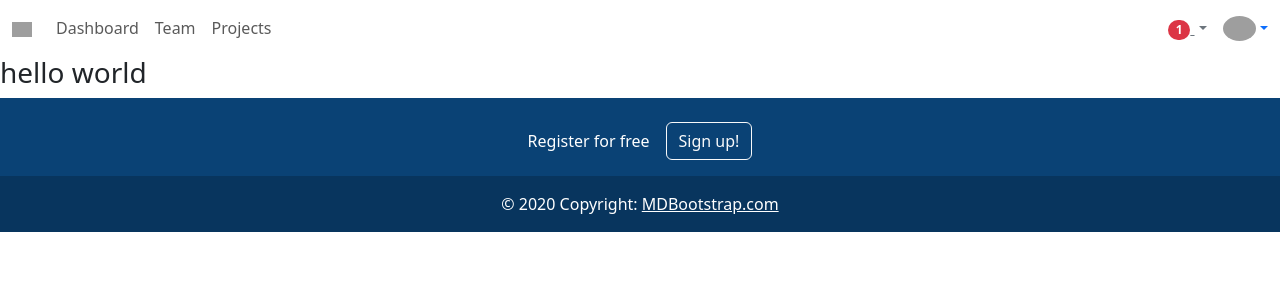
After one commit to DhananjayanOnline/social-network, a Django app: page /web/index/ in a window 1280 px wide. The commit adds this page. Shown: the top 300 px of the page. Run offline with Django 4.2, Linux system fonts and the light colour scheme; grey boxes are pictures that could not be loaded.

Commit message:
index page updating

```diff
--- a/api/models.py
+++ b/api/models.py
@@ -13,7 +13,7 @@ class Posts(models.Model):
     @property
     def comment(self):
         return self.comments_set.all()
-
+    @property
     def likes(self):
         return self.like.all().count()
 
--- a/webapp/forms.py
+++ b/webapp/forms.py
@@ -18,4 +18,17 @@ class UserRegistrationForm(UserCreationForm):
 
 class LoginForm(forms.Form):
     username = forms.CharField()
-    password = forms.CharField()
+    password = forms.CharField(widget=forms.PasswordInput(attrs={"class":"form-control"}))
+
+class PostForm(forms.ModelForm):
+    class Meta:
+        model = Posts
+        fields = [
+            'title',
+            'image',
+        ]
+
+        widgets = {
+            'title':forms.TextInput(attrs={"class":"form-control"}),
+            'image':forms.FileInput(attrs={"class":"form-control"}),
+        }
--- a/webapp/templates/base.html
+++ b/webapp/templates/base.html
@@ -1,12 +1,182 @@
 <!DOCTYPE html>
 <html lang="en">
-<head>
-    <meta charset="UTF-8">
-    <meta http-equiv="X-UA-Compatible" content="IE=edge">
-    <meta name="viewport" content="width=device-width, initial-scale=1.0">
+  <head>
+    <meta charset="UTF-8" />
+    <meta http-equiv="X-UA-Compatible" content="IE=edge" />
+    <meta name="viewport" content="width=device-width, initial-scale=1.0" />
+    <link
+      href="https://cdn.jsdelivr.net/npm/bootstrap@5.3.0-alpha1/dist/css/bootstrap.min.css"
+      rel="stylesheet"
+      integrity="sha384-GLhlTQ8iRABdZLl6O3oVMWSktQOp6b7In1Zl3/Jr59b6EGGoI1aFkw7cmDA6j6gD"
+      crossorigin="anonymous"
+    />
     <title>Social Network</title>
-</head>
-<body>
+  </head>
 
-</body>
+  <body>
+    <!-- Navbar -->
+    <nav class="navbar navbar-expand-lg navbar-light bg-white">
+      <!-- Container wrapper -->
+      <div class="container-fluid">
+        <!-- Toggle button -->
+        <button
+          class="navbar-toggler"
+          type="button"
+          data-mdb-toggle="collapse"
+          data-mdb-target="#navbarSupportedContent"
+          aria-controls="navbarSupportedContent"
+          aria-expanded="false"
+          aria-label="Toggle navigation"
+        >
+          <i class="fas fa-bars"></i>
+        </button>
+
+        <!-- Collapsible wrapper -->
+        <div class="collapse navbar-collapse" id="navbarSupportedContent">
+          <!-- Navbar brand -->
+          <a class="navbar-brand mt-2 mt-lg-0" href="#">
+            <img
+              src="https://mdbcdn.b-cdn.net/img/logo/mdb-transaprent-noshadows.webp"
+              height="15"
+              alt="MDB Logo"
+              loading="lazy"
+            />
+          </a>
+          <!-- Left links -->
+          <ul class="navbar-nav me-auto mb-2 mb-lg-0">
+            <li class="nav-item">
+              <a class="nav-link" href="#">Dashboard</a>
+            </li>
+            <li class="nav-item">
+              <a class="nav-link" href="#">Team</a>
+            </li>
+            <li class="nav-item">
+              <a class="nav-link" href="#">Projects</a>
+            </li>
+          </ul>
+          <!-- Left links -->
+        </div>
+        <!-- Collapsible wrapper -->
+
+        <!-- Right elements -->
+        <div class="d-flex align-items-center">
+          <!-- Icon -->
+          <a class="link-secondary me-3" href="#">
+            <i class="fas fa-shopping-cart"></i>
+          </a>
+
+          <!-- Notifications -->
+          <div class="dropdown">
+            <a
+              class="link-secondary me-3 dropdown-toggle hidden-arrow"
+              href="#"
+              id="navbarDropdownMenuLink"
+              role="button"
+              data-mdb-toggle="dropdown"
+              aria-expanded="false"
+            >
+              <i class="fas fa-bell"></i>
+              <span class="badge rounded-pill badge-notification bg-danger"
+                >1</span
+              >
+            </a>
+            <ul
+              class="dropdown-menu dropdown-menu-end"
+              aria-labelledby="navbarDropdownMenuLink"
+            >
+              <li>
+                <a class="dropdown-item" href="#">Some news</a>
+              </li>
+              <li>
+                <a class="dropdown-item" href="#">Another news</a>
+              </li>
+              <li>
+                <a class="dropdown-item" href="#">Something else here</a>
+              </li>
+            </ul>
+          </div>
+          <!-- Avatar -->
+          <div class="dropdown">
+            <a
+              class="dropdown-toggle d-flex align-items-center hidden-arrow"
+              href="#"
+              id="navbarDropdownMenuAvatar"
+              role="button"
+              data-mdb-toggle="dropdown"
+              aria-expanded="false"
+            >
+              <img
+                src="https://mdbcdn.b-cdn.net/img/new/avatars/2.webp"
+                class="rounded-circle"
+                height="25"
+                alt="Black and White Portrait of a Man"
+                loading="lazy"
+              />
+            </a>
+            <ul
+              class="dropdown-menu dropdown-menu-end"
+              aria-labelledby="navbarDropdownMenuAvatar"
+            >
+              <li>
+                <a class="dropdown-item" href="#">My profile</a>
+              </li>
+              <li>
+                <a class="dropdown-item" href="#">Settings</a>
+              </li>
+              <li>
+                <a class="dropdown-item" href="#">Logout</a>
+              </li>
+            </ul>
+          </div>
+        </div>
+        <!-- Right elements -->
+      </div>
+      <!-- Container wrapper -->
+    </nav>
+    <!-- End of Navbar -->
+
+    {% block body_block %}
+
+    {% endblock body_block %}
+
+    <!-- Footer -->
+    <section class="footer">
+      <footer class="text-center text-white" style="background-color: #0a4275">
+        <!-- Grid container -->
+        <div class="container p-4 pb-0">
+          <!-- Section: CTA -->
+          <section class="">
+            <p class="d-flex justify-content-center align-items-center">
+              <span class="me-3">Register for free</span>
+              <button type="button" class="btn btn-outline-light btn-rounded">
+                Sign up!
+              </button>
+            </p>
+          </section>
+          <!-- Section: CTA -->
+        </div>
+        <!-- Grid container -->
+
+        <!-- Copyright -->
+        <div
+          class="text-center p-3"
+          style="background-color: rgba(0, 0, 0, 0.2)"
+        >
+          © 2020 Copyright:
+          <a class="text-white" href="https://mdbootstrap.com/"
+            >MDBootstrap.com</a
+          >
+        </div>
+        <!-- Copyright -->
+      </footer>
+    </section>
+    <!--End of Footer -->
+
+
+  </body>
+  <script
+    src="https://cdn.jsdelivr.net/npm/bootstrap@5.3.0-alpha1/dist/js/bootstrap.bundle.min.js"
+    integrity="sha384-w76AqPfDkMBDXo30jS1Sgez6pr3x5MlQ1ZAGC+nuZB+EYdgRZgiwxhTBTkF7CXvN"
+    crossorigin="anonymous"
+  ></script>
 </html>
--- /dev/null
+++ b/webapp/templates/index.html
@@ -0,0 +1,7 @@
+{% extends 'base.html' %}
+
+{% block body_block %}
+
+<h3>hello world</h3>
+
+{% endblock body_block %}
--- a/webapp/urls.py
+++ b/webapp/urls.py
@@ -4,4 +4,5 @@ from .views import *
 urlpatterns = [
     path("register/", UserReigtrationView.as_view(), name="sign-up"),
     path("login/", LoginView.as_view(), name="sign-in"),
+    path("index/", IndexView.as_view(), name="home"),
 ]
--- a/webapp/views.py
+++ b/webapp/views.py
@@ -1,9 +1,10 @@
 from django.shortcuts import redirect, render
 from api.models import *
 from .forms import *
-from django.views.generic import CreateView, FormView
+from django.views.generic import CreateView, FormView, ListView
 from django.urls import reverse_lazy
 from django.contrib import messages
+from django.contrib.auth import authenticate
 # Create your views here.
 
 class UserReigtrationView(CreateView):
@@ -25,9 +26,19 @@ class LoginView(FormView):
 
     def post(self, request, *args, **kwargs):
         form = LoginForm(request.POST)
-        if form.as_valid():
-            form.save()
-            return redirect("home")
-        else:
-            messages.error(request, "Your credentials do not matching. Try again")
-            return redirect("sign-in")
+        if form.is_valid():
+            username = form.cleaned_data.get('username')
+            password = form.cleaned_data.get('password')
+            user = authenticate(username=username, password=password)
+            if user:
+                return redirect("home")
+            else:
+                messages.error(request, "Your credentials not matching, try again")
+                return render(request, "login.html", {'form':form})
+
+class IndexView(CreateView, ListView):
+    template_name = "index.html"
+    form_class = PostForm
+    success_url = reverse_lazy("home")
+    queryset = Posts.objects.all()
+    context_object_name = 'posts'
```
Also changed, not shown: webapp/templates/login.html (+7 -0 lines), webapp/templates/register.html (+9 -0 lines), db.sqlite3, webapp/templates/post/post_list.html (added).
